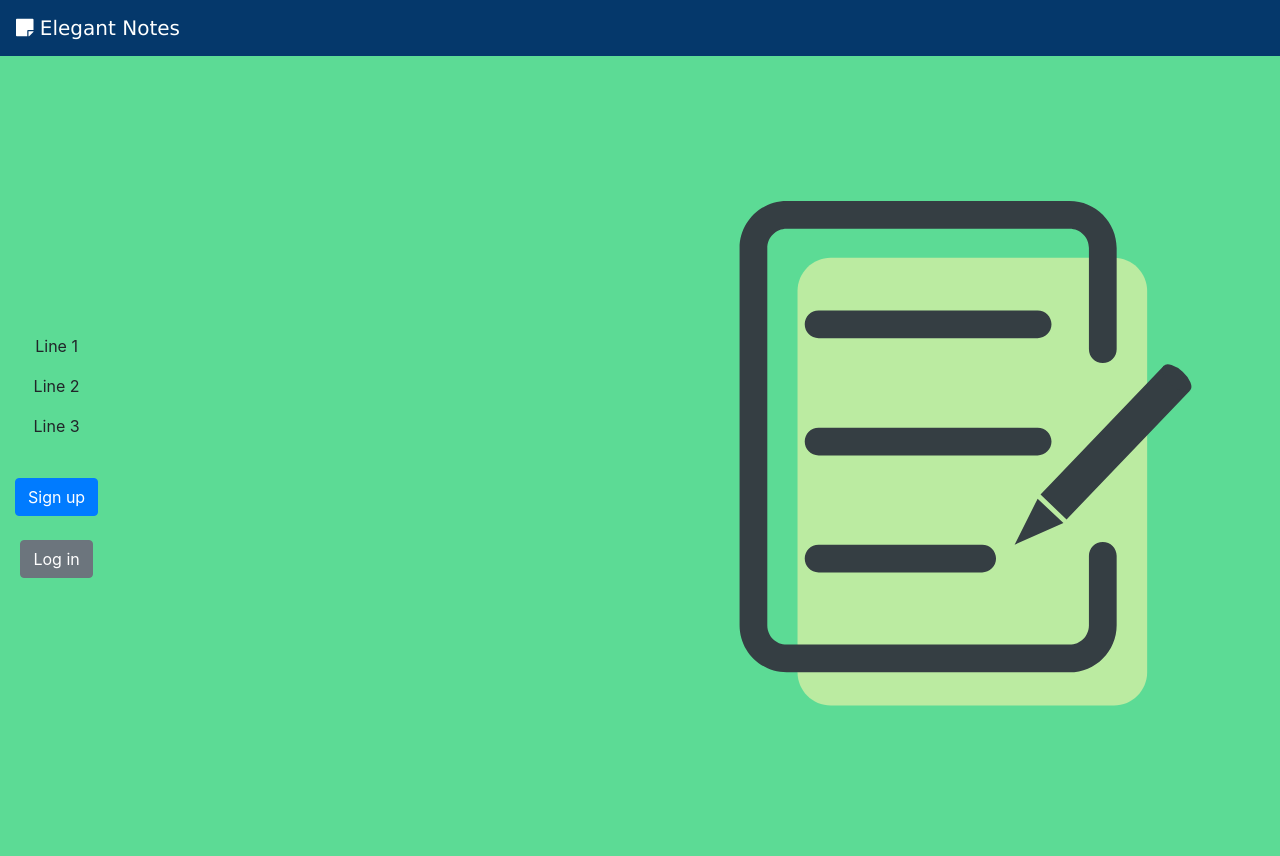
After one commit to ragul-kachiappan/django-notes-app, a Django app: page / in a window 1280 px wide. The commit adds this page. Run offline with Django 4.2, Linux system fonts and the light colour scheme; some libraries are stand-ins or nearby versions.

Commit message:
feat/adding home page and some other changes

```diff
--- /dev/null
+++ b/elegant_notes/home_app/templates/base.html
@@ -0,0 +1,42 @@
+<!DOCTYPE html>
+<html>
+
+<head>
+	<title>Elegant Notes</title>
+	<link rel="stylesheet" href="https://cdn.jsdelivr.net/npm/bootstrap@4.0.0/dist/css/bootstrap.min.css" integrity="sha384-Gn5384xqQ1aoWXA+058RXPxPg6fy4IWvTNh0E263XmFcJlSAwiGgFAW/dAiS6JXm" crossorigin="anonymous">	<script src="https://cdn.jsdelivr.net/npm/@popperjs/core@2.9.2/dist/umd/popper.min.js" ></script>
+	<link rel="stylesheet" href="https://use.fontawesome.com/releases/v5.6.1/css/all.css" integrity="sha384-gfdkjb5BdAXd+lj+gudLWI+BXq4IuLW5IT+brZEZsLFm++aCMlF1V92rMkPaX4PP" crossorigin="anonymous">
+	<style>
+		body,
+		html {
+			margin: 0;
+			padding: 0;
+			height: 100%;
+			background: #5cdb95 !important;
+		}
+
+		.navbar-custom-color {
+			background-color: #05386b;
+		}
+
+		.navbar-brand-font {
+			font-family: Verdana, Geneva, Tahoma, sans-serif;
+		}
+
+	</style>
+
+</head>
+<body>
+	{% include 'navbar.html' %}
+    {% block content %}
+
+
+    {% endblock %}
+
+
+
+</body>
+<script src="https://code.jquery.com/jquery-3.2.1.slim.min.js" integrity="sha384-KJ3o2DKtIkvYIK3UENzmM7KCkRr/rE9/Qpg6aAZGJwFDMVNA/GpGFF93hXpG5KkN" crossorigin="anonymous"></script>
+<script src="https://cdn.jsdelivr.net/npm/popper.js@1.12.9/dist/umd/popper.min.js" integrity="sha384-ApNbgh9B+Y1QKtv3Rn7W3mgPxhU9K/ScQsAP7hUibX39j7fakFPskvXusvfa0b4Q" crossorigin="anonymous"></script>
+<script src="https://cdn.jsdelivr.net/npm/bootstrap@4.0.0/dist/js/bootstrap.min.js" integrity="sha384-JZR6Spejh4U02d8jOt6vLEHfe/JQGiRRSQQxSfFWpi1MquVdAyjUar5+76PVCmYl" crossorigin="anonymous"></script>
+
+</html>
--- /dev/null
+++ b/elegant_notes/home_app/templates/main_page.html
@@ -0,0 +1,31 @@
+{% extends 'base.html' %}
+{% load static %}
+{% block content %}
+<!-- Container for the two columns -->
+
+<!-- Container for the two columns -->
+<div class="container-fluid h-100">
+    <!-- Row for the two columns -->
+    <div class="row h-100">
+      <!-- First column -->
+      <div class="col-6" style="height: 100vh;">
+        <div class="d-flex align-items-center h-100">
+          <div class="text-center">
+            <p>Line 1</p>
+            <p>Line 2</p>
+            <p>Line 3</p>
+            <br>
+            <a class="btn btn-primary" href="{% url 'user_app:register' %}">Sign up</a>
+            <br><br>
+            <a class="btn btn-secondary" href="{% url 'user_app:login' %}">Log in</a>
+          </div>
+        </div>
+      </div>
+
+      <!-- Second column -->
+      <div class="col-6 d-flex align-items-center justify-content-center" style="height: 100vh;">
+        <img src="{% static 'notes.svg' %}" class="img-fluid">
+      </div>
+    </div>
+  </div>
+{% endblock %}
--- /dev/null
+++ b/elegant_notes/home_app/templates/navbar.html
@@ -0,0 +1,19 @@
+<nav class="navbar navbar-expand-lg navbar-dark navbar-custom-color">
+    <a class="navbar-brand navbar-brand-font" href=""><i class="fas fa-sticky-note"></i> Elegant Notes</a>
+    <button class="navbar-toggler" type="button" data-toggle="collapse" data-target="#navbarNavDropdown" aria-controls="navbarNavDropdown" aria-expanded="false" aria-label="Toggle navigation">
+      <span class="navbar-toggler-icon"></span>
+    </button>
+    <!-- <div class="collapse navbar-collapse" id="navbarNavDropdown">
+      <ul class="navbar-nav">
+        <li class="nav-item active">
+          <a class="nav-link" href="#">Home <span class="sr-only">(current)</span></a>
+        </li>
+        <li class="nav-item">
+          <a class="nav-link" href="#">Features</a>
+        </li>
+        <li class="nav-item">
+          <a class="nav-link" href="#">Pricing</a>
+        </li>
+      </ul>
+    </div> -->
+  </nav>
--- a/elegant_notes/home_app/views.py
+++ b/elegant_notes/home_app/views.py
@@ -3,4 +3,4 @@ from django.shortcuts import render
 # Create your views here.
 def main_page(request):
     context = {}
-    return render(request, 'index.html')
+    return render(request, 'main_page.html')
--- a/elegant_notes/user_app/urls.py
+++ b/elegant_notes/user_app/urls.py
@@ -1,6 +1,7 @@
 from django.urls import path, include
 from . import views
 
+app_name = "user_app"
 urlpatterns = [
     path('register/', views.register_page, name= 'register'),
     path('login/', views.login_page, name= 'login'),
```
Also changed, not shown: elegant_notes/elegant_notes/settings.py (+9 -0 lines), elegant_notes/home_app/templates/main.html (deleted, +0 -33 lines), elegant_notes/user_app/templates/login.html (+23 -1 lines), elegant_notes/user_app/templates/register.html (+23 -1 lines), elegant_notes/home_app/templates/dashboard.html (deleted), elegant_notes/static/notes.png (added), elegant_notes/static/notes.svg (added).
